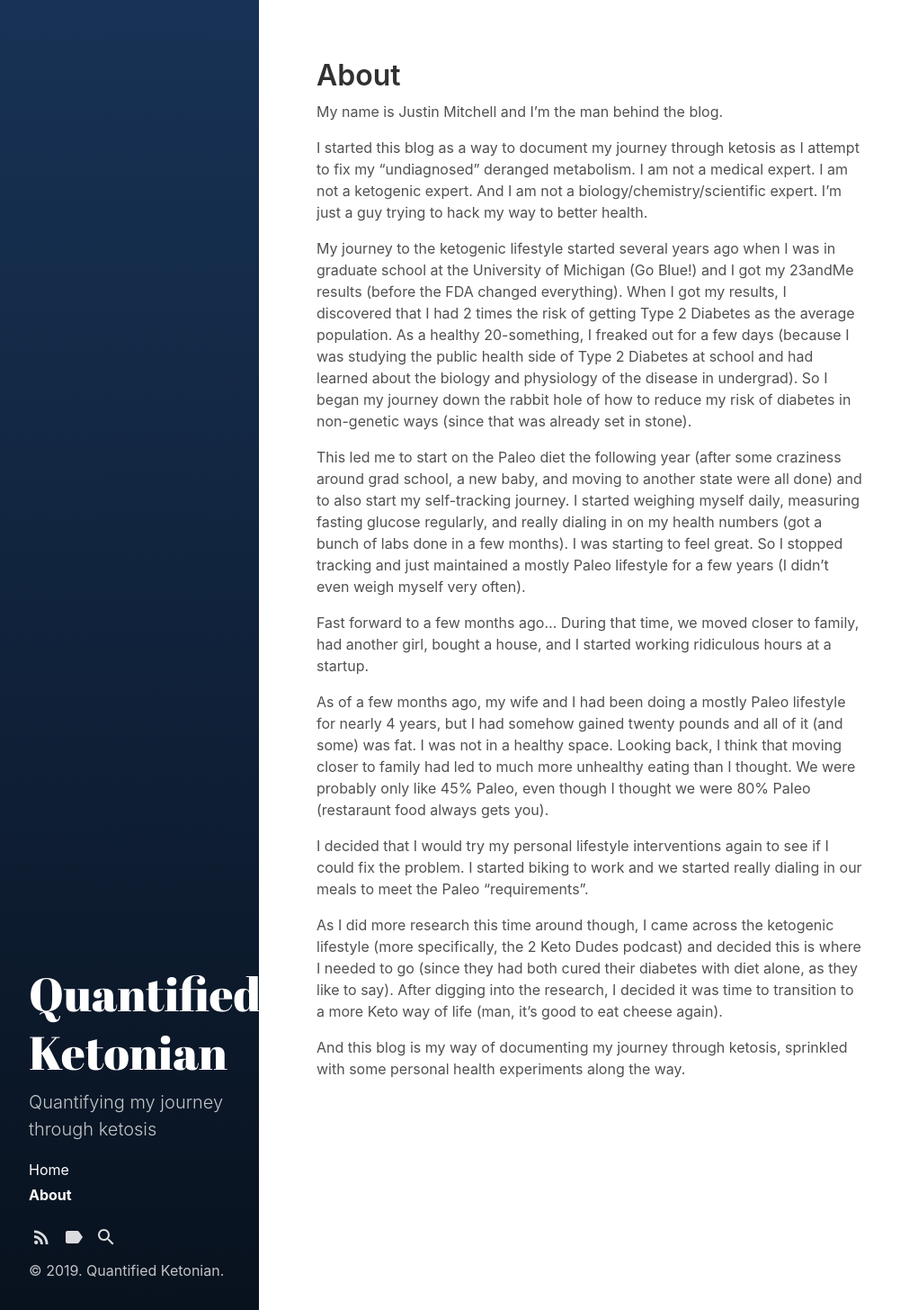
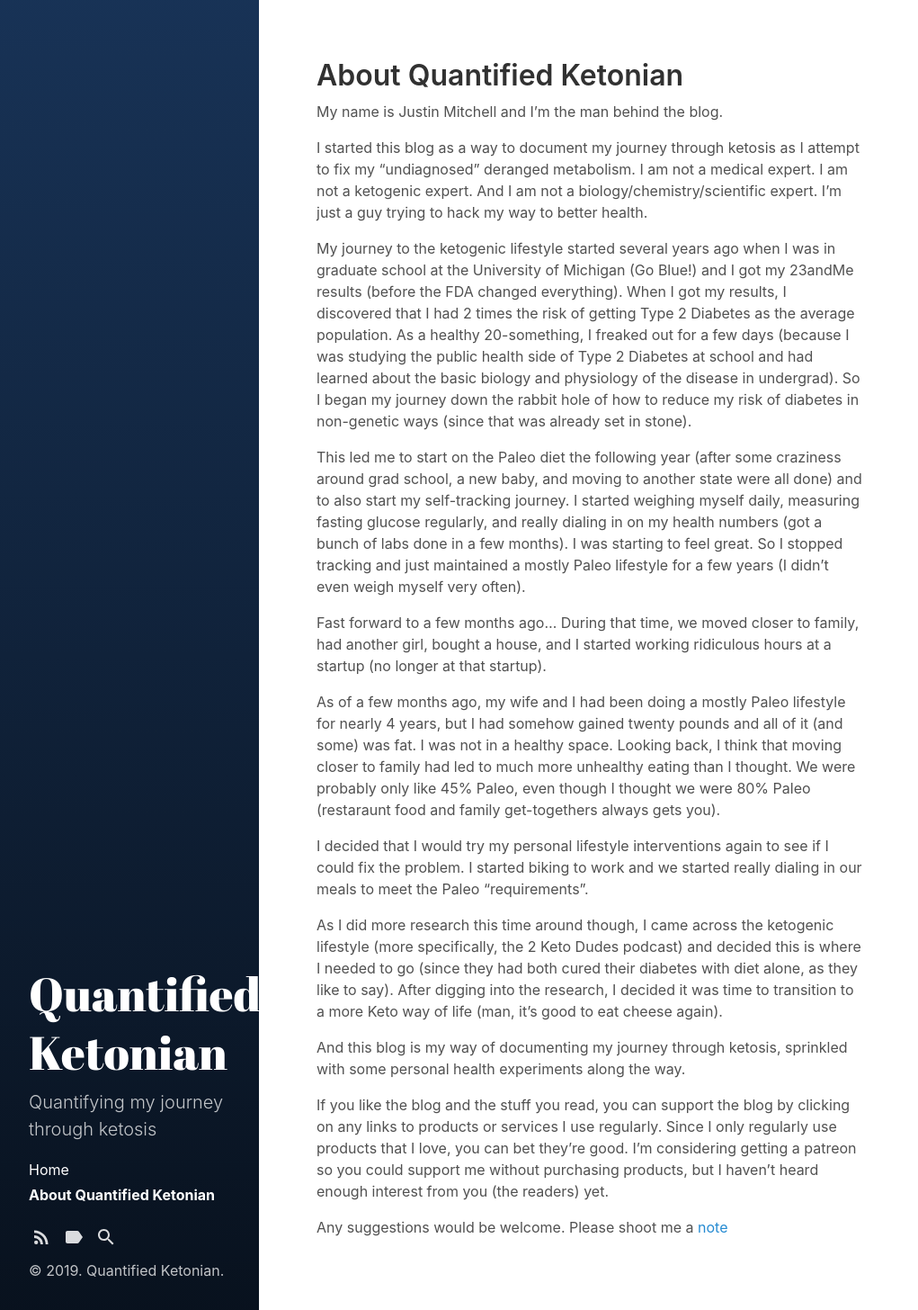
Before and after one commit to quantifiedketonian/quantifiedketonian.github.io, a Jekyll site: the page built from about.md, in a window 1280 px wide. Shown: the whole page at 90% size, without its empty margins (0-1021 px from the left). Built offline with Jekyll 4.4.1, drawn with Linux system fonts in a browser that asks for light colours.

Commit message:
Some updates to the about page.

```diff
--- a/about.md
+++ b/about.md
@@ -1,23 +1,28 @@
 ---
 layout: page
-title: About
+title: About Quantified Ketonian
 sidebar_link: true
 
 ---
+
 My name is Justin Mitchell and I'm the man behind the blog.
 
 I started this blog as a way to document my journey through ketosis as I attempt to fix my "undiagnosed" deranged metabolism. I am not a medical expert. I am not a ketogenic expert. And I am not a biology/chemistry/scientific expert. I'm just a guy trying to hack my way to better health.
 
-My journey to the ketogenic lifestyle started several years ago when I was in graduate school at the University of Michigan (Go Blue!) and I got my 23andMe results (before the FDA changed everything). When I got my results, I discovered that I had 2 times the risk of getting Type 2 Diabetes as the average population. As a healthy 20-something, I freaked out for a few days (because I was studying the public health side of Type 2 Diabetes at school and had learned about the biology and physiology of the disease in undergrad). So I began my journey down the rabbit hole of how to reduce my risk of diabetes in non-genetic ways (since that was already set in stone).
+My journey to the ketogenic lifestyle started several years ago when I was in graduate school at the University of Michigan (Go Blue!) and I got my 23andMe results (before the FDA changed everything). When I got my results, I discovered that I had 2 times the risk of getting Type 2 Diabetes as the average population. As a healthy 20-something, I freaked out for a few days (because I was studying the public health side of Type 2 Diabetes at school and had learned about the basic biology and physiology of the disease in undergrad). So I began my journey down the rabbit hole of how to reduce my risk of diabetes in non-genetic ways (since that was already set in stone).
 
 This led me to start on the Paleo diet the following year (after some craziness around grad school, a new baby, and moving to another state were all done) and to also start my self-tracking journey. I started weighing myself daily, measuring fasting glucose regularly, and really dialing in on my health numbers (got a bunch of labs done in a few months). I was starting to feel great. So I stopped tracking and just maintained a mostly Paleo lifestyle for a few years (I didn't even weigh myself very often).
 
-Fast forward to a few months ago... During that time, we moved closer to family, had another girl, bought a house, and I started working ridiculous hours at a startup.
+Fast forward to a few months ago... During that time, we moved closer to family, had another girl, bought a house, and I started working ridiculous hours at a startup (no longer at that startup).
 
-As of a few months ago, my wife and I had been doing a mostly Paleo lifestyle for nearly 4 years, but I had somehow gained twenty pounds and all of it (and some) was fat. I was not in a healthy space. Looking back, I think that moving closer to family had led to much more unhealthy eating than I thought. We were probably only like 45% Paleo, even though I thought we were 80% Paleo (restaraunt food always gets you).
+As of a few months ago, my wife and I had been doing a mostly Paleo lifestyle for nearly 4 years, but I had somehow gained twenty pounds and all of it (and some) was fat. I was not in a healthy space. Looking back, I think that moving closer to family had led to much more unhealthy eating than I thought. We were probably only like 45% Paleo, even though I thought we were 80% Paleo (restaraunt food and family get-togethers always gets you).
 
 I decided that I would try my personal lifestyle interventions again to see if I could fix the problem. I started biking to work and we started really dialing in our meals to meet the Paleo "requirements".
 
 As I did more research this time around though, I came across the ketogenic lifestyle (more specifically, the 2 Keto Dudes podcast) and decided this is where I needed to go (since they had both cured their diabetes with diet alone, as they like to say). After digging into the research, I decided it was time to transition to a more Keto way of life (man, it's good to eat cheese again).
 
 And this blog is my way of documenting my journey through ketosis, sprinkled with some personal health experiments along the way.
+
+If you like the blog and the stuff you read, you can support the blog by clicking on any links to products or services I use regularly. Since I only regularly use products that I love, you can bet they're good. I'm considering getting a patreon so you could support me without purchasing products, but I haven't heard enough interest from you (the readers) yet.
+
+Any suggestions would be welcome. Please shoot me a [note](mailto:justin@quantifiedketonian.com)
```
